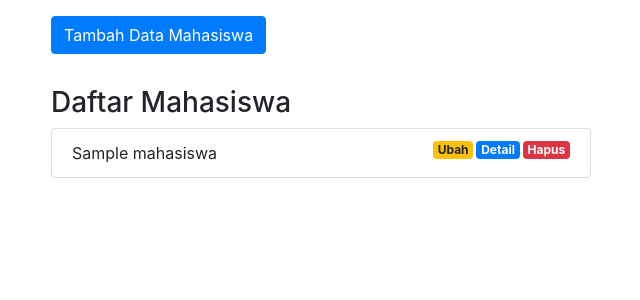
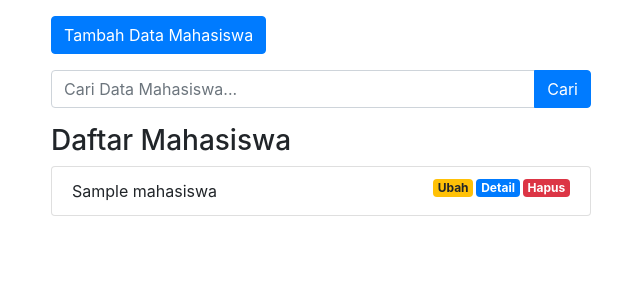
Before and after one commit to IchlasulAl/rekweb-codeigniter, a CodeIgniter app: page /rekweb/mahasiswa in a window 1280 px wide. Shown: the part 56-356 px from the top of the page, without its empty margins (34-674 px from the left). Run offline with CodeIgniter, Linux system fonts and the light colour scheme; tables that the repository leaves empty or names only in its code hold one stand-in row (values such as "Sample post").

Commit message:
menyelesaikan fitur search data dan menampilkannya + alert

```diff
--- a/application/controllers/Mahasiswa.php
+++ b/application/controllers/Mahasiswa.php
@@ -13,6 +13,9 @@ class Mahasiswa extends CI_Controller
     {
         $data['mahasiswa'] = $this->Mahasiswa_model->getAllMahasiswa();
         $data['judul'] = 'Daftar Mahasiswa';
+        if ($this->input->post('keyword')) {
+            $data['mahasiswa']=$this->Mahasiswa_model->cariDataMahasiswa();
+        }
         $this->load->view('templates/header', $data);
         $this->load->view('mahasiswa/index', $data);
         $this->load->view('templates/footer');
--- a/application/models/Mahasiswa_model.php
+++ b/application/models/Mahasiswa_model.php
@@ -43,4 +43,12 @@ class Mahasiswa_model extends CI_model
         $this->db->where('id',$this->input->post('id'));
         $this->db->update('mahasiswa', $data);
     }
+
+    public function cariDataMahasiswa()
+    {
+        $keyword = $this->input->post('keyword',true);
+        $this->db->like('nama',$keyword);
+        $this->db->or_like('jurusan',$keyword);
+        return $this->db->get('mahasiswa')->result_array();
+    }
 }
--- a/application/views/mahasiswa/index.php
+++ b/application/views/mahasiswa/index.php
@@ -26,7 +26,12 @@
     <div class="row mt-3">
         <div class="col-md-6">
             <form action="" method="post">
-
+                <div class="input-group ">
+                    <input type="text" class="form-control" placeholder="Cari Data Mahasiswa..." name="keyword">
+                    <div class="input-group-append">
+                        <button class="btn btn-primary" type="submit">Cari</button>
+                    </div>
+                </div>
             </form>
 
 
@@ -38,6 +43,11 @@
     <div class="row mt-3">
         <div class="col-md-6">
             <h3>Daftar Mahasiswa</h3>
+            <?php if (empty($mahasiswa)) : ?>
+                <div class="alert alert-danger" role="alert">
+                    Data Mahasiswa tidak ditemukan.
+                </div>
+            <?php endif; ?>
             <ul class="list-group">
                 <?php foreach ($mahasiswa as $mhs) : ?>
                     <li class="list-group-item">
```
